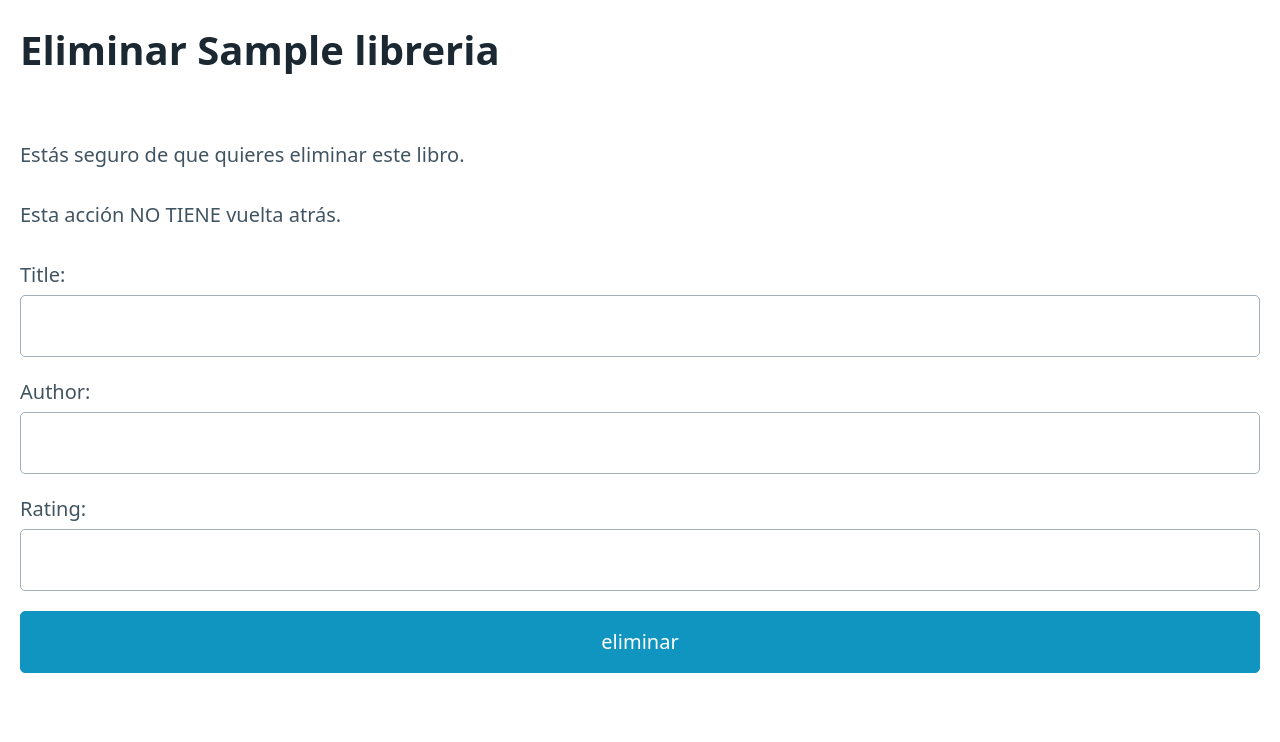
After one commit to dakkusu988/LibreriaProyectoDjangoDCA_2, a Django app: template libreria/templates/libreria/borrar.html in a window 1280 px wide. The commit adds this page. Shown: the top 742 px of the page. Run offline with Django 4.2, Linux system fonts and the light colour scheme; the template is opened without the code that fills it: values that come from a table or form of the project are taken from there, others are empty; tables that the repository leaves empty hold one stand-in row (values such as "Sample post").

Commit message:
Creacion de vista borrar DeleteView (a mitad)

```diff
--- /dev/null
+++ b/libreria/templates/libreria/borrar.html
@@ -0,0 +1,28 @@
+<!DOCTYPE html>
+<html lang="en">
+    <head>
+        <meta charset="UTF-8">
+        <meta name="viewport" content="width=device-width, initial-scale=1.0">
+        <title>Eliminar {{ object.title }}</title>
+        <link rel="stylesheet" href="https://unpkg.com/@picocss/pico@latest/css/pico.classless.min.css">
+    </head>
+
+    <body style="padding: 20px;">
+
+        <h1>Eliminar {{ object.title }}</h1>
+
+        <form action="{% url 'borrar' pk=object.pk %}">
+
+            {% csrf_token %}
+
+            <p>Estás seguro  de que quieres eliminar este libro.</p>
+            <p>Esta acción NO TIENE vuelta atrás.</p>
+
+            {{ form }}
+
+            <input type="submit" value="eliminar">
+
+        </form>
+
+    </body>
+</html>
--- a/libreria/templates/libreria/detalles.html
+++ b/libreria/templates/libreria/detalles.html
@@ -16,7 +16,8 @@
             <p><strong>Autor:</strong> {{ object.author }}</p>
             <p><strong>Rating:</strong> {{ object.rating }}</p>
             <a href="{% url 'listado' %}" role="button">Volver al Listado</a>
-            <a href="{% url 'editar' pk=object.pk %}" role="button">Editar libro</a>
+            <a href="{% url 'editar' pk=object.pk %}" role="button">Editar</a>
+            <a href="{% url 'borrar' pk=object.pk %}" role="button">Borrar</a>
         </article>
 
     </body>
--- a/libreria/urls.py
+++ b/libreria/urls.py
@@ -1,11 +1,12 @@
 # Archivo urls.py de libreria
 
 from django.urls import path
-from .views import Listado, Detalles, Editar, Añadir
+from .views import Listado, Detalles, Editar, Añadir, Borrar
 
 urlpatterns = [
     path('', Listado.as_view(), name='listado'),
     path('añadir', Añadir.as_view(), name='añadir'),
     path('detalles/<int:pk>', Detalles.as_view(), name='detalles'),
     path('editar/<int:pk>', Editar.as_view(), name='editar'),
+    path('borrar/<int:pk>', Borrar.as_view(), name='borrar'),
 ]
```
Also changed, not shown: libreria/views.py (+10 -0 lines), libreria/templates/libreria/listado.html (line endings or trailing spaces).
